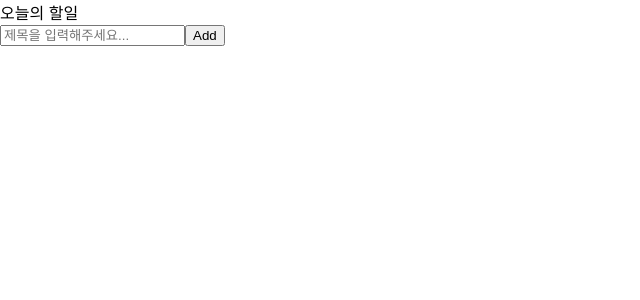
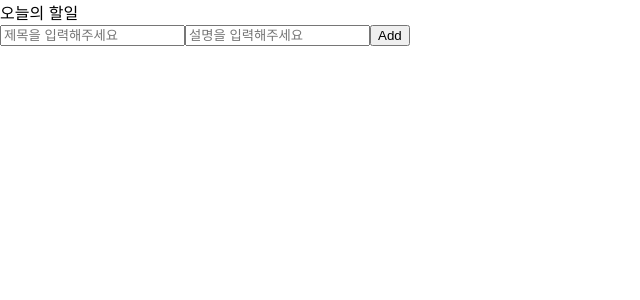
Before and after one commit to makepin2r/hh99_react_todolist, a React (Create React App) app: page / in a window 1280 px wide. Shown: the top 300 px of the page, without its empty margins (0-640 px from the left). Built offline with nearby package versions, Linux system fonts and the light colour scheme.

Commit message:
입력 기능 수정 : 제목, 설명 입력

```diff
--- a/src/App.jsx
+++ b/src/App.jsx
@@ -4,52 +4,54 @@ import Template from "components/Template";
 import TodoList from "components/TodoList";
 import TodoInput from "components/TodoInput";
 
-
 let nextID = 1;
 const App = () => {
-    const  [todos, setTodos] = useState([])
+    const [todos, setTodos] = useState([]);
     // 데이터의 형태
     // {
     //   id: 1,
+    //   title: "title"
     //   text: "test",
     //   isDone: false
     // }
 
     // 인풋에서 값 받아오는 함수
-    const insertTodo = (val) => {
-      if(val !== "") {
-        console.log("isertTodo val", val);
-        const todo = {
-          id: nextID,
-          text: val,
-          isDone: false
+    const insertTodo = (title, desc) => {
+        if (title !== "" && desc !== "") {
+            console.log("insertTodo", title, desc);
+            const todo = {
+                id: nextID,
+                title: title,
+                desc: desc,
+                isDone: false,
+            };
+            setTodos((todos) => todos.concat(todo)); // 불변성을 지키기 위해서 push 대신 concat 사용
+            ++nextID;
         }
-        setTodos(todos => todos.concat(todo)); // 불변성을 지키기 위해서 push 대신 concat 사용
-        ++nextID;
-      }
-    }
+    };
 
     // 투두 완료 토글 함수
     const toggleTodo = (id) => {
-      setTodos(todos => todos.map(todo => {
-        if(todo.id === id) {
-          return {...todo, isDone: !(todo.isDone)}
-        }
-        else {
-          return todo
-        }
-      }))
-    }
+        setTodos((todos) =>
+            todos.map((todo) => {
+                if (todo.id === id) {
+                    return { ...todo, isDone: !todo.isDone };
+                } else {
+                    return todo;
+                }
+            })
+        );
+    };
 
     // 투두 아이템 삭제 함수
     const removeTodo = (id) => {
-      setTodos(todos => todos.filter(todo => todo.id !== id))
-    }
+        setTodos((todos) => todos.filter((todo) => todo.id !== id));
+    };
 
     return (
         <Template>
-            <TodoInput insertTodo={insertTodo}/>
-            <TodoList todos={todos} removeTodo={removeTodo} toggleTodo={toggleTodo}/>
+            <TodoInput insertTodo={insertTodo} />
+            <TodoList todos={todos} removeTodo={removeTodo} toggleTodo={toggleTodo} />
         </Template>
     );
 };
--- a/src/components/TodoInput.jsx
+++ b/src/components/TodoInput.jsx
@@ -1,22 +1,32 @@
-import React, {useState} from 'react'
+import React, { useState } from "react";
 
-const TodoInput = ({insertTodo}) => {
-    const [value, setValue] = useState("");
-    const changeValueHandler = (e) => {
-        setValue(e.target.value);
-    }
+const TodoInput = ({ insertTodo }) => {
+    const [title, setTitle] = useState("");
+    const [desc, setDesc] = useState("");
+
+    const changeTitleHandler = (e) => {
+        setTitle(e.target.value);
+    };
+    const changeDescHandler = (e) => {
+        setDesc(e.target.value);
+    };
     const submitTodo = (e) => {
         e.preventDefault(); // form 내 submit 버튼이므로 새로고침되기 때문에 이를 방지함
-        insertTodo(value); // 값 넣어주기
-        setValue(""); // 인풋 초기화
-    }
+        insertTodo(title, desc); // 값 넣어주기
+        // 인풋 초기화
+        setTitle("");
+        setDesc("");
+    };
 
-    return (<div>
-        <form onSubmit={submitTodo}>
-            <input value={value} onChange={changeValueHandler} placeholder='제목을 입력해주세요...'/>
-            <button type="submit">Add</button>
-        </form>
-    </div>);
-}
+    return (
+        <div>
+            <form onSubmit={submitTodo}>
+                <input value={title} onChange={changeTitleHandler} placeholder="제목을 입력해주세요" />
+                <input value={desc} onChange={changeDescHandler} placeholder="설명을 입력해주세요" />
+                <button type="submit">Add</button>
+            </form>
+        </div>
+    );
+};
 
-export default TodoInput
+export default TodoInput;
--- a/src/components/TodoItem.jsx
+++ b/src/components/TodoItem.jsx
@@ -1,10 +1,11 @@
 import React from "react";
 
 const TodoItem = ({ todo, removeTodo, toggleTodo }) => {
-    const { id, text, isDone } = todo;
+    const { id, title, desc, isDone } = todo;
     return (
         <div>
-            {text}
+            <h3>{title}</h3>
+            <p>{desc}</p>
             <button
                 onClick={() => {
                     removeTodo(id);
@@ -13,8 +14,7 @@ const TodoItem = ({ todo, removeTodo, toggleTodo }) => {
                 삭제하기
             </button>
             {/* 왜 화살표 함수로? 인자 받아줘야 해서? */}
-            <button
-                onClick={() => {
+            <button onClick={() => {
                     toggleTodo(id);
                 }}
             >
--- a/src/components/TodoList.jsx
+++ b/src/components/TodoList.jsx
@@ -1,13 +1,16 @@
-import React from 'react'
-import TodoItem from './TodoItem';
+import React from "react";
+import TodoItem from "./TodoItem";
 
-const TodoList = ({todos, removeTodo, toggleTodo}) => {
-    console.log("todos", todos)
-    return(
+const TodoList = ({ title, todos, removeTodo, toggleTodo }) => {
+    console.log("todos", todos);
+    return (
         <div>
-            {todos.map(item => <TodoItem key={item.id} todo={item} removeTodo={removeTodo} toggleTodo={toggleTodo}/>)}
+            <h2>{title}</h2>
+            {todos.map((item) => (
+                <TodoItem key={item.id} todo={item} removeTodo={removeTodo} toggleTodo={toggleTodo} />
+            ))}
         </div>
     );
-}
+};
 
-export default TodoList
+export default TodoList;
```
